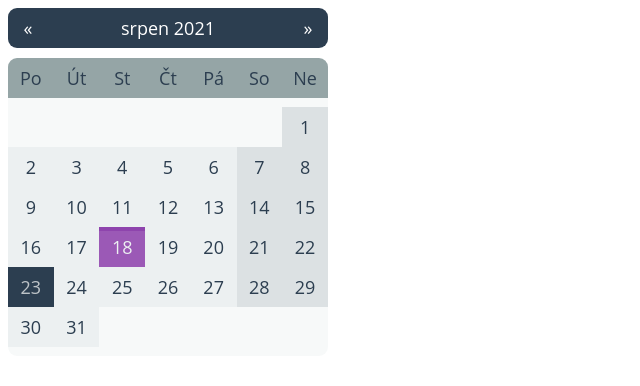
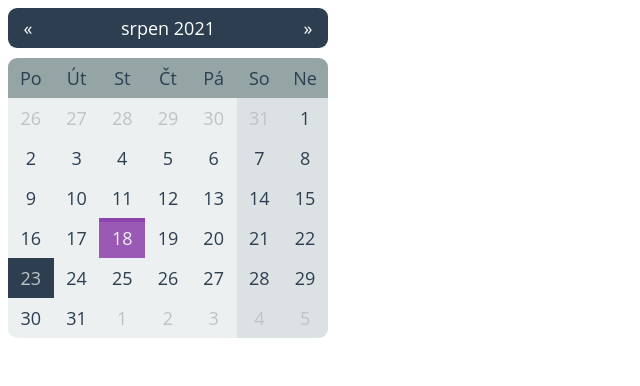
Before and after one commit to tomas-hartman/wp-simple-calendar, a Vue app: page / in a window 1280 px wide. Shown: the top 386 px of the page, without its empty margins (0-640 px from the left). Built offline with nearby package versions, Linux system fonts and the light colour scheme.

Commit message:
feat (Calendar): add bordering months parts

```diff
--- a/src/components/Days.vue
+++ b/src/components/Days.vue
@@ -6,7 +6,8 @@
       v-bind:class="[
         (day.weekdayNum === 6 || day.weekdayNum === 7) && 'weekend',
         (day.events?.length > 0) && 'has-events',
-        isToday(new Date(this.days.firstDayOfMonth.getFullYear(), this.days.displayedMonth - 1, day.date)) && 'today'
+        isToday(day.dateObj) && 'today',
+        (day.monthType !== 'current') && 'bordering-month'
       ]"
     >
       <span class="dayInMonth">
@@ -98,8 +99,20 @@ export default {
     background-color: var(--clouds-white);
   }
 
+  .days > li:last-of-type {
+    border-radius: 0 0 9px 0;
+  }
+
+  .days > li:nth-last-of-type(7) {
+    border-radius: 0 0 0 9px;
+  }
+
   .days .weekend {
     background-color: var(--calendar-light-grey);
+  }
+
+  .days .bordering-month {
+    color: var(--silver);
   }
 
   /* Highlight event */
@@ -112,9 +125,9 @@ export default {
   // }
 
   .days {
-    padding: 9px 0;
-    background-color: rgba(var(--clouds-white-rgb), 0.4);
-    border-radius: 0 0 9px 9px;
+    // padding: 9px 0;
+    // background-color: rgba(var(--clouds-white-rgb), 0.4);
+    // border-radius: 0 0 9px 9px;
   }
 
   .days .today {
@@ -130,6 +143,20 @@ export default {
     // display: block;
   }
 
+  .days .has-events.bordering-month,
+  .days .has-events.bordering-month.today,
+  .days .bordering-month.today
+  {
+    color: var(--concrete);
+    background-color: var(--aluminium);
+    box-shadow: none;
+  }
+
+  .days .has-events.bordering-month,
+  .days .has-events.bordering-month.today {
+    box-shadow: 0 4px var(--concrete) inset;
+  }
+
   .days .has-events.today,
   .days .has-events.today.weekend {
     background-color: var(--navy-dark);
--- a/src/js/getCalendarData.mjs
+++ b/src/js/getCalendarData.mjs
@@ -4,8 +4,8 @@ import getWeeks from './getWeeks';
 
 export const getCalendarData = (monthOffset, eventsData) => {
   const monthMeta = getMonthMeta(monthOffset);
-  const { numOfDays, firstDayOfMonth } = monthMeta;
-  const weeksMeta = getWeeks(numOfDays, firstDayOfMonth);
+  const { firstDayOfMonth } = monthMeta;
+  const weeksMeta = getWeeks(monthMeta);
 
   return {
     ...monthMeta,
--- a/src/js/getWeeks.mjs
+++ b/src/js/getWeeks.mjs
@@ -1,7 +1,11 @@
-const createDayMeta = (date, weekdayNum) => {
+const createDayMeta = (dayNum, weekdayNum, monthMetaDate, monthType = 'current') => {
+  const date = new Date(monthMetaDate.getFullYear(), monthMetaDate.getMonth(), dayNum);
+
   return {
-    date,
+    date: date.getDate(),
+    dateObj: date,
     weekdayNum,
+    monthType,
   };
 };
 
@@ -11,7 +15,8 @@ const createDayMeta = (date, weekdayNum) => {
  * @returns DOM s vytvořenými elementy pro jednotlivé dny
  * @access main generování kalendáře a refreshData()
  */
-export default function getWeeks (numOfDays, firstDayOfMonth) {
+export default function getWeeks (monthMeta) {
+  const { numOfDays, firstDayOfMonth, lastDayOfPrevMonth, firstDayOfNextMonth } = monthMeta;
   const days = [];
 
   let firstWeekConst = false;
@@ -21,13 +26,17 @@ export default function getWeeks (numOfDays, firstDayOfMonth) {
     firstDay = 7;
   }
 
+  const firstDayOfPrevMonthInCal = lastDayOfPrevMonth.getDate();
   const arbitraryDaysArr = Array.from(Array(numOfDays).keys());
 
   while (arbitraryDaysArr.length > 0) {
+    let nextMonthDay = 0;
+    let prevMonthDay = 0;
+
     for (let i = 1; i < 8; i++) {
       if (i >= firstDay && !firstWeekConst) { // Případ, kdy měsíc začíná o víkendu
         const daysArrItem = arbitraryDaysArr.shift();
-        const dayElm = createDayMeta(daysArrItem + 1, i);
+        const dayElm = createDayMeta(daysArrItem + 1, i, firstDayOfMonth);
         firstWeekConst = true;
 
         days.push(dayElm); // RENDER FULL
@@ -36,14 +45,24 @@ export default function getWeeks (numOfDays, firstDayOfMonth) {
 
       if (firstWeekConst && arbitraryDaysArr.length > 0) {
         const daysArrItem = arbitraryDaysArr.shift();
-        const dayElm = createDayMeta(daysArrItem + 1, i);
+        const dayElm = createDayMeta(daysArrItem + 1, i, firstDayOfMonth);
 
         days.push(dayElm); // RENDER FULL
         continue;
       }
 
-      days.push(createDayMeta(null, i)); // RENDER EMPTY
+      // next month
+      if (arbitraryDaysArr.length < 1 && i < 8) {
+        nextMonthDay = nextMonthDay + 1;
+        days.push(createDayMeta(nextMonthDay, i, firstDayOfNextMonth, 'next'));
+        continue;
+      }
+
+      // previous month. note that this goes back to front, so I need to subtract the days
+      days.unshift(createDayMeta(firstDayOfPrevMonthInCal - prevMonthDay, firstDay - prevMonthDay - 1, lastDayOfPrevMonth, 'prev'));
+      prevMonthDay += 1;
     }
   }
+
   return days;
 }
--- a/src/js/getWeeksWithEvents.mjs
+++ b/src/js/getWeeksWithEvents.mjs
@@ -2,13 +2,10 @@
  * @todo This is completely wierd and needs refactor, but I want to make it work for now.
  */
 export const getWeeksWithEvents = (firstDayOfMonth, weeksMeta, eventsData) => {
-  const thisMonth = new Date(firstDayOfMonth);
-
-  const year = thisMonth.getFullYear();
-  const month = thisMonth.getMonth() + 1;
-
   const merged = weeksMeta.map((dayMeta) => {
-    const monthMetaDateTime = new Date(`${year}-${month}-${dayMeta.date}`).getTime();
+    const { dateObj } = dayMeta;
+    const dateStr = `${dateObj.getFullYear()}-${dateObj.getMonth() + 1}-${dateObj.getDate()}`;
+    const monthMetaDateTime = new Date(dateStr).getTime();
 
     const eventsOfTheDay = eventsData.filter((event) => {
       const eventDateTime = new Date(event.eventDate).getTime();
--- a/src/js/helpers.js
+++ b/src/js/helpers.js
@@ -1,7 +1,11 @@
 export const isToday = (date) => {
   const today = new Date();
 
-  return date.getDate() === today.getDate() &&
-  date.getMonth() === today.getMonth() &&
-  date.getFullYear() === today.getFullYear();
+  return isSameDay(date, today);
 };
+
+export const isSameDay = (firstDay, secondDay) => {
+  return firstDay.getDate() === secondDay.getDate() &&
+  firstDay.getMonth() === secondDay.getMonth() &&
+  firstDay.getFullYear() === secondDay.getFullYear();
+};
```
